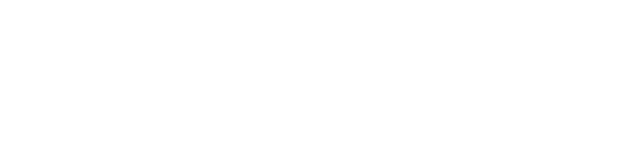
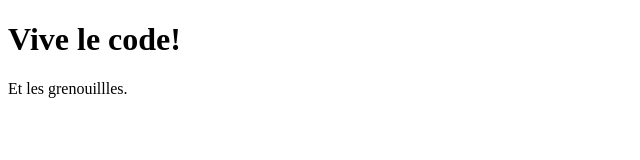
Before and after one commit to Mathilde-E/my-super-website, a plain HTML site: page index.html in a window 1280 px wide. Shown: the whole page, without its empty margins (0-640 px from the left). Drawn offline with Linux system fonts and the light colour scheme.

Commit message:
added a h1 and a paragraph

```diff
--- a/index.html
+++ b/index.html
@@ -5,6 +5,7 @@
   <title>title</title>
 </head>
 <body>
-
+<h1>Vive le code!</h1>
+<p>Et les grenouillles.</p>
 </body>
 </html>
```
